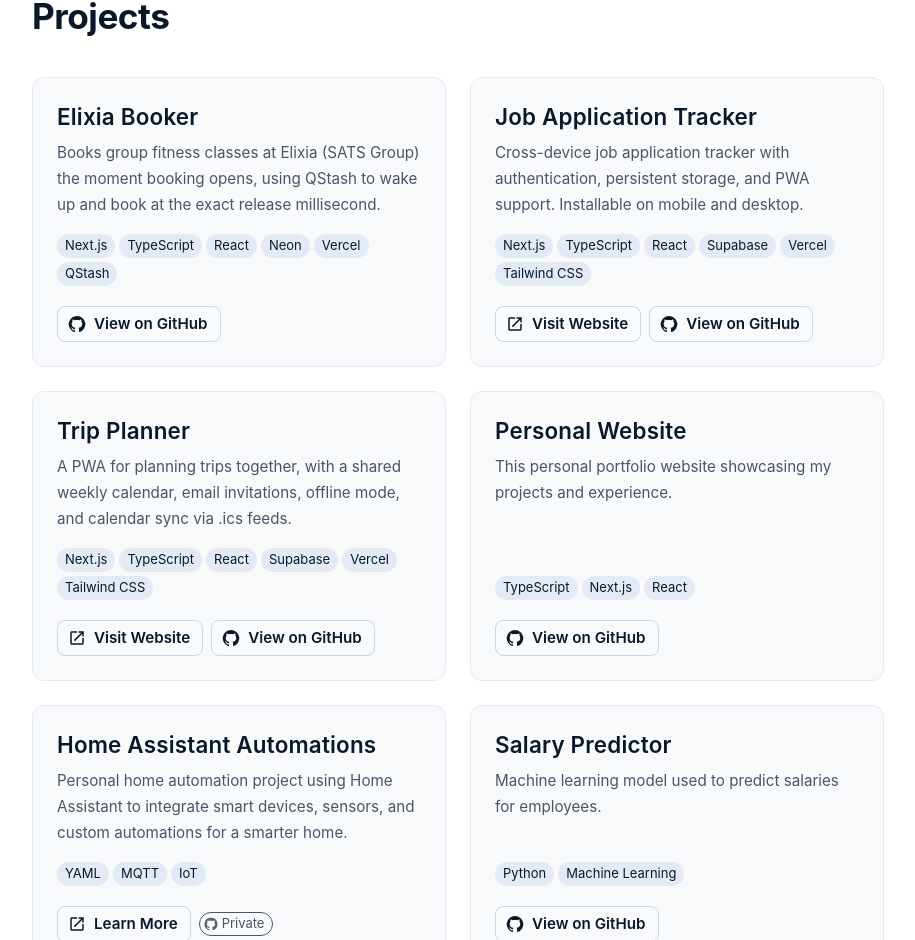
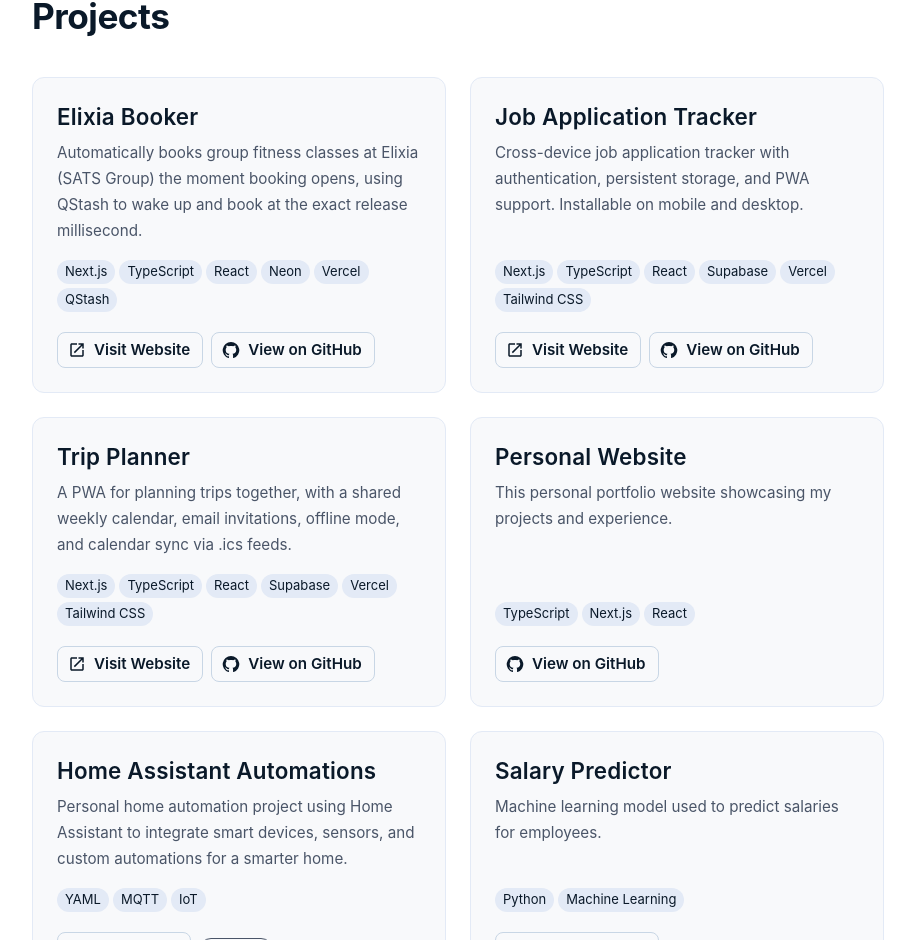
Before and after one commit to alex20m/website, a Next.js app: page / in a window 1280 px wide. Shown: the part 2910-3850 px from the top of the page, without its empty margins (182-1097 px from the left). Built offline with nearby package versions, Linux system fonts and the light colour scheme; what @mui/material-nextjs would draw is missing.

Commit message:
Add visit website link to Elixia Booker project card (#14)
Adds link/linkLabel to the Elixia Booker entry in data/projects.ts, pointing to https://elixia.alexmecklin.com, matching the pattern used by other deployed project cards.

```diff
--- a/data/projects.ts
+++ b/data/projects.ts
@@ -11,9 +11,11 @@
 const projects: Project[] = [
   {
     title: 'Elixia Booker',
-    description: 'Books group fitness classes at Elixia (SATS Group) the moment booking opens, using QStash to wake up and book at the exact release millisecond.',
+    description: 'Automatically books group fitness classes at Elixia (SATS Group) the moment booking opens, using QStash to wake up and book at the exact release millisecond.',
     technologies: ['Next.js', 'TypeScript', 'React', 'Neon', 'Vercel', 'QStash'],
     github: 'https://github.com/alex20m/elixia_booker',
+    link: 'https://elixia.alexmecklin.com',
+    linkLabel: 'Visit Website',
   },
   {
     title: 'Job Application Tracker',
```
